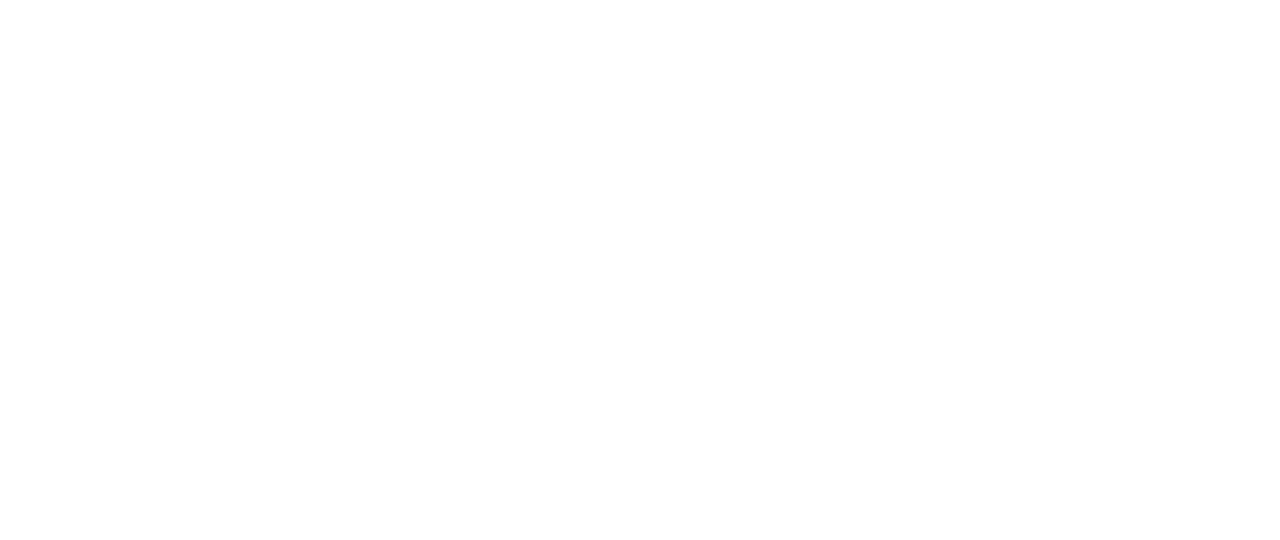
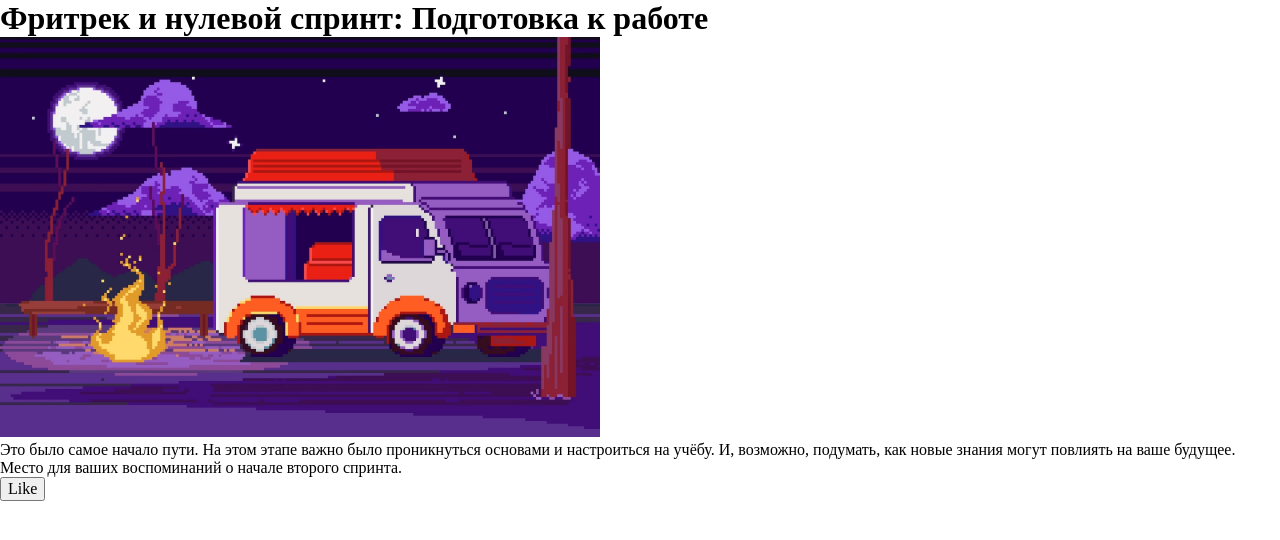
Before and after one commit to avankeru/zakrivayuschiy-teg-f, a plain HTML site: page index.html in a window 1280 px wide. Drawn offline with Linux system fonts and the light colour scheme.

Commit message:
Добавлено карточка пример, добавлены шрифты и соответствующие картинки и svg.

```diff
--- a/fonts/fonts.css
+++ b/fonts/fonts.css
@@ -1 +1,15 @@
 /* В этом файле вы импортируете все шрифты для сайта. Один из них вариативный и требует особенной настройки */
+
+@font-face {
+    font-family: Inter-Variable;
+    src: url(Inter-Variable.woff2) format('woff2');
+    font-weight: 715;
+    font-display: swap;
+}
+
+@font-face {
+    font-family: 'Press Start 2P';
+    src: url(PressStart2P-Regular.woff) format('woff');
+    font-weight: 400;
+    font-display: swap;
+}
--- a/index.html
+++ b/index.html
@@ -12,7 +12,24 @@
   </head>
   <body class="page">
     <header class="header"></header>
-    <main></main>
+    <main class="main">
+      <div class="card__wrap">
+        <h1 class="card__title">Фритрек и нулевой спринт: Подготовка к работе</h1>
+        <img src="./images/f1.png" class="card__image" alt="">
+        <div class="card__desc">
+          <p>
+            Это было самое начало пути. На этом
+            этапе важно было проникнуться основами и
+            настроиться на учёбу. И, возможно, подумать,
+            как новые знания могут повлиять на ваше будущее.
+          </p>
+          <p>
+            Место для ваших воспоминаний о начале второго спринта.
+          </p>
+        </div>
+        <button>Like</button>
+      </div>
+    </main>
     <script src="./scripts/like.js"></script>
   </body>
 </html>
--- a/styles/style.css
+++ b/styles/style.css
@@ -14,3 +14,17 @@
   min-inline-size: 320px;
   min-block-size: 100dvb;
 }
+
+.header {
+
+}
+
+.main {
+
+}
+
+/* ----------------------------------------------------------- */
+
+img {
+  width: 600px;
+}
```
Also changed, not shown: images/f1.png (added), images/f2.png (added), images/f3.png (added), images/f4.png (added), images/f5.png (added), images/f6.png (added), images/f7.png (added), svg/favicon.svg (added), svg/floppy.svg (added), svg/heart.svg (added).
